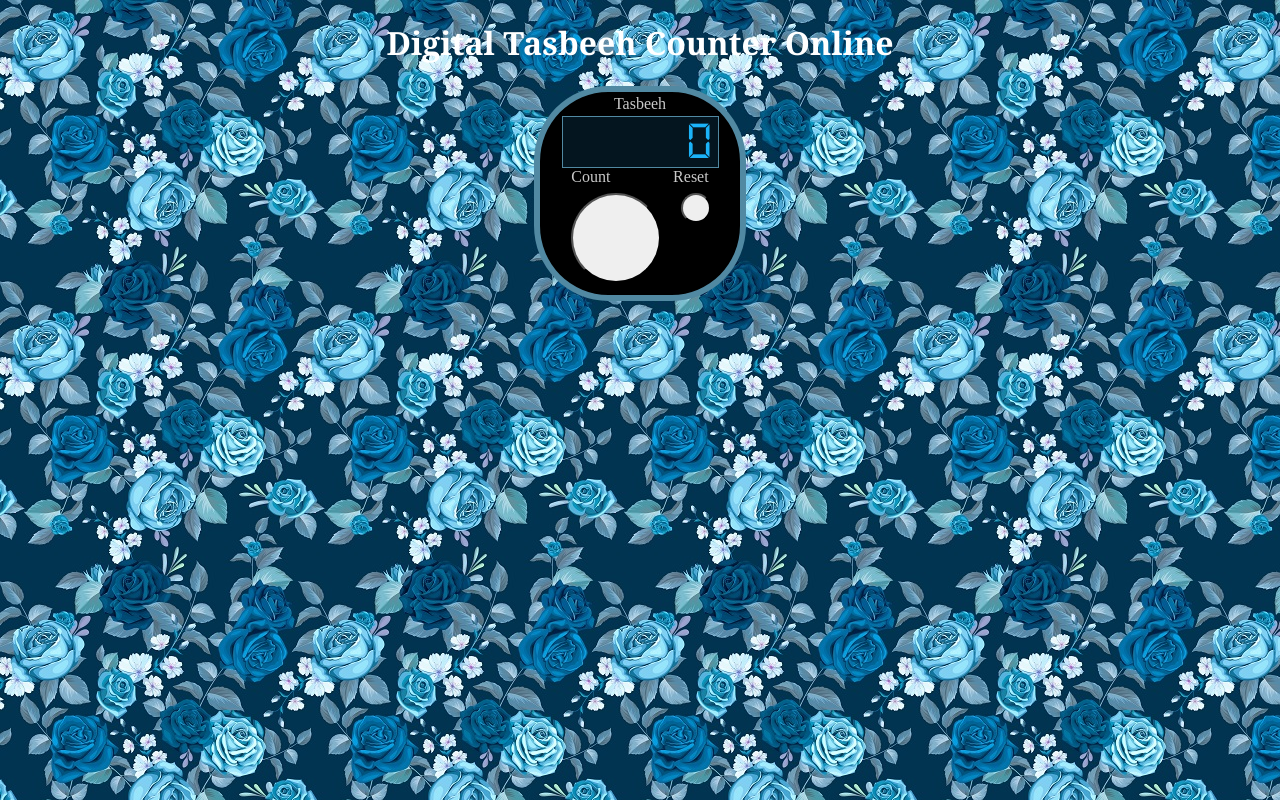
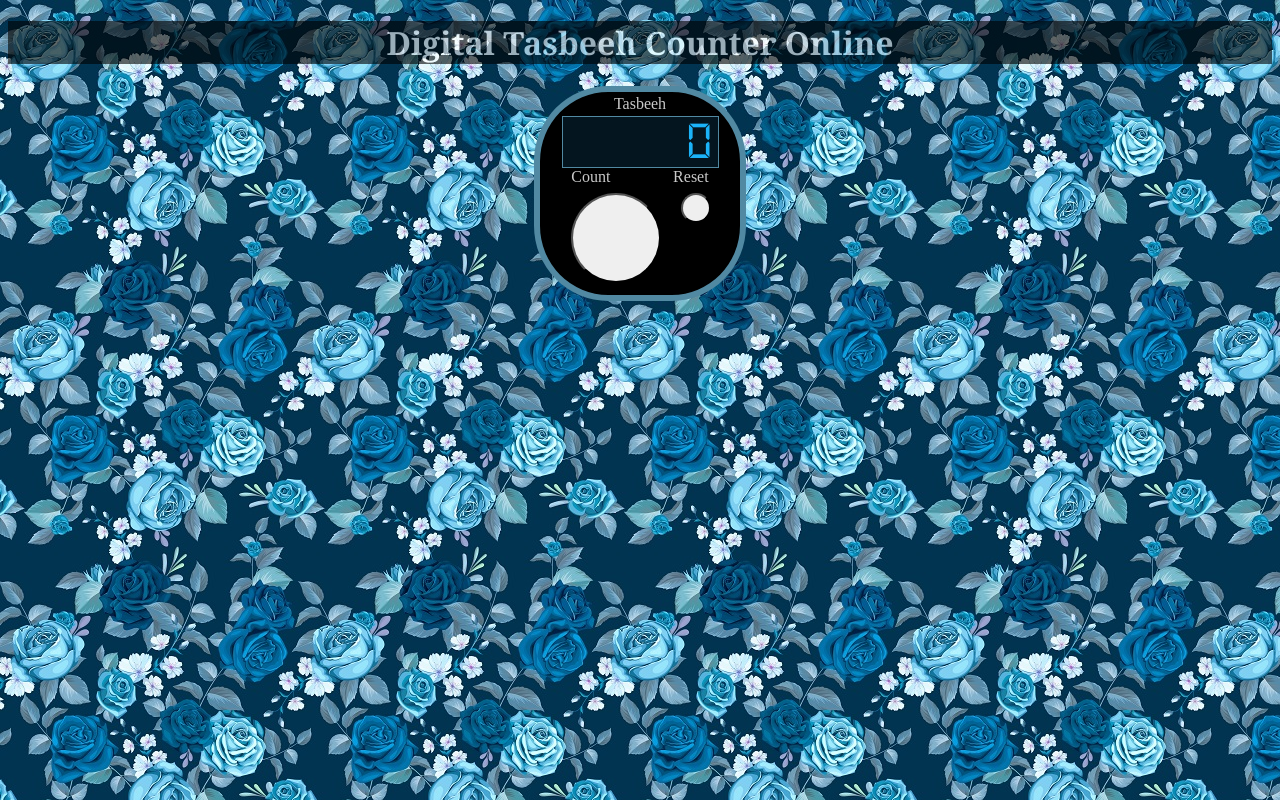
Before and after one commit to mrgereev/tasbeeh, a React app: page / in a window 1280 px wide. Built offline with nearby package versions, Linux system fonts and the light colour scheme.

Commit message:
added opacity to header

```diff
--- a/src/components/app.css
+++ b/src/components/app.css
@@ -12,6 +12,8 @@ body {
 .header {
   color: white;
   font-family: Georgia, 'Times New Roman', Times, serif;
+  background: black;
+  opacity: 0.6;
 }
 .device {
   width: 200px;
```
